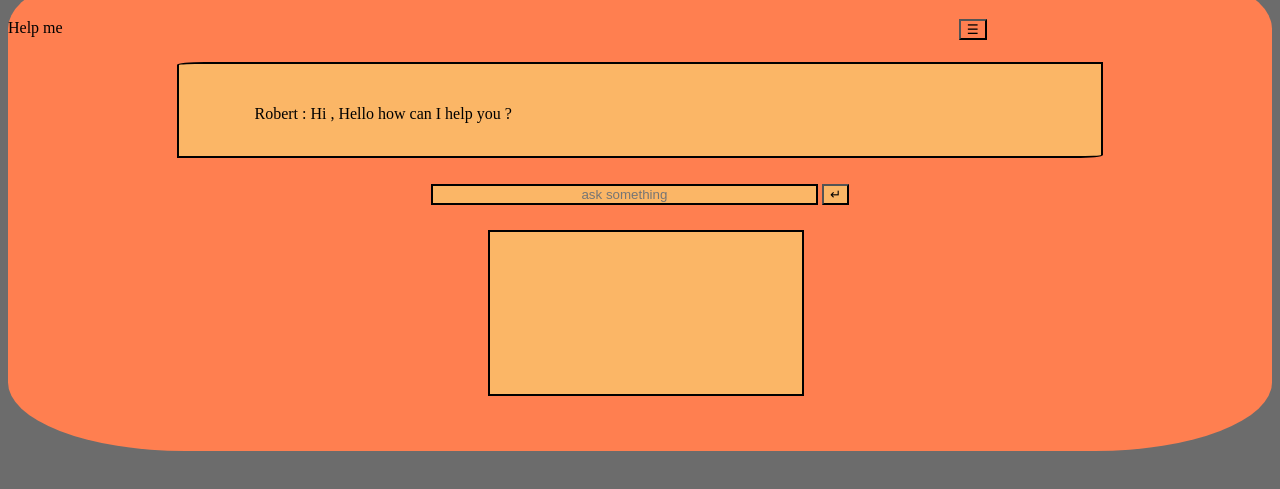
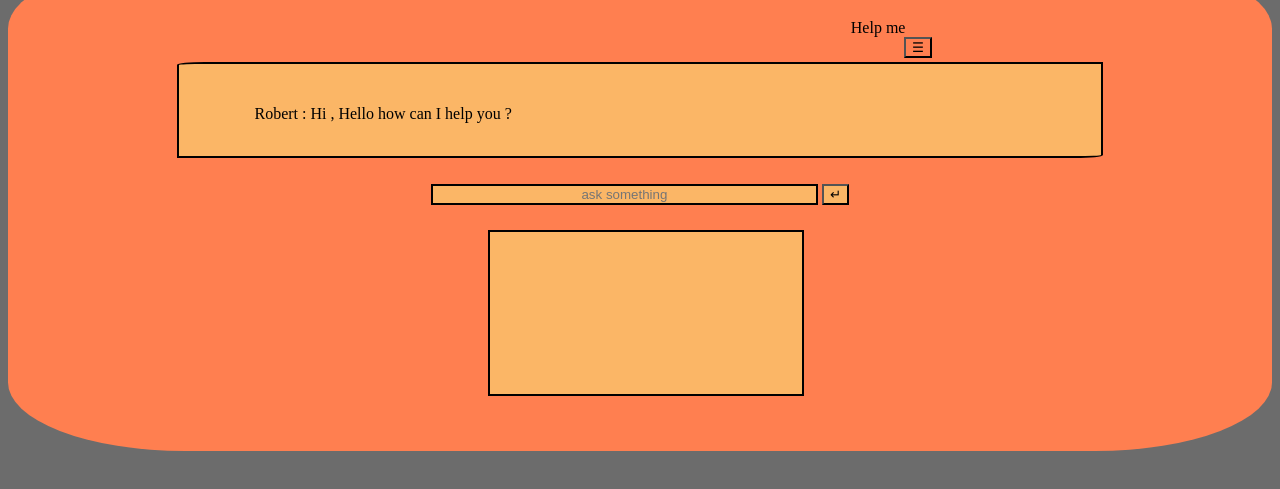
Before and after one commit to Nidhishvaran/robert, a plain HTML site: page index.html in a window 1280 px wide. Shown: the part 61-550 px from the top of the page. Drawn offline with Linux system fonts and the light colour scheme.

Commit message:
Update style.css

```diff
--- a/style.css
+++ b/style.css
@@ -24,6 +24,12 @@ body{
 
   }
 
+}
+
+label{
+  display:flex;
+  justify-content: right;
+  margin-right: 29%;
 }
 iframe{
   border:2px solid black;
```
